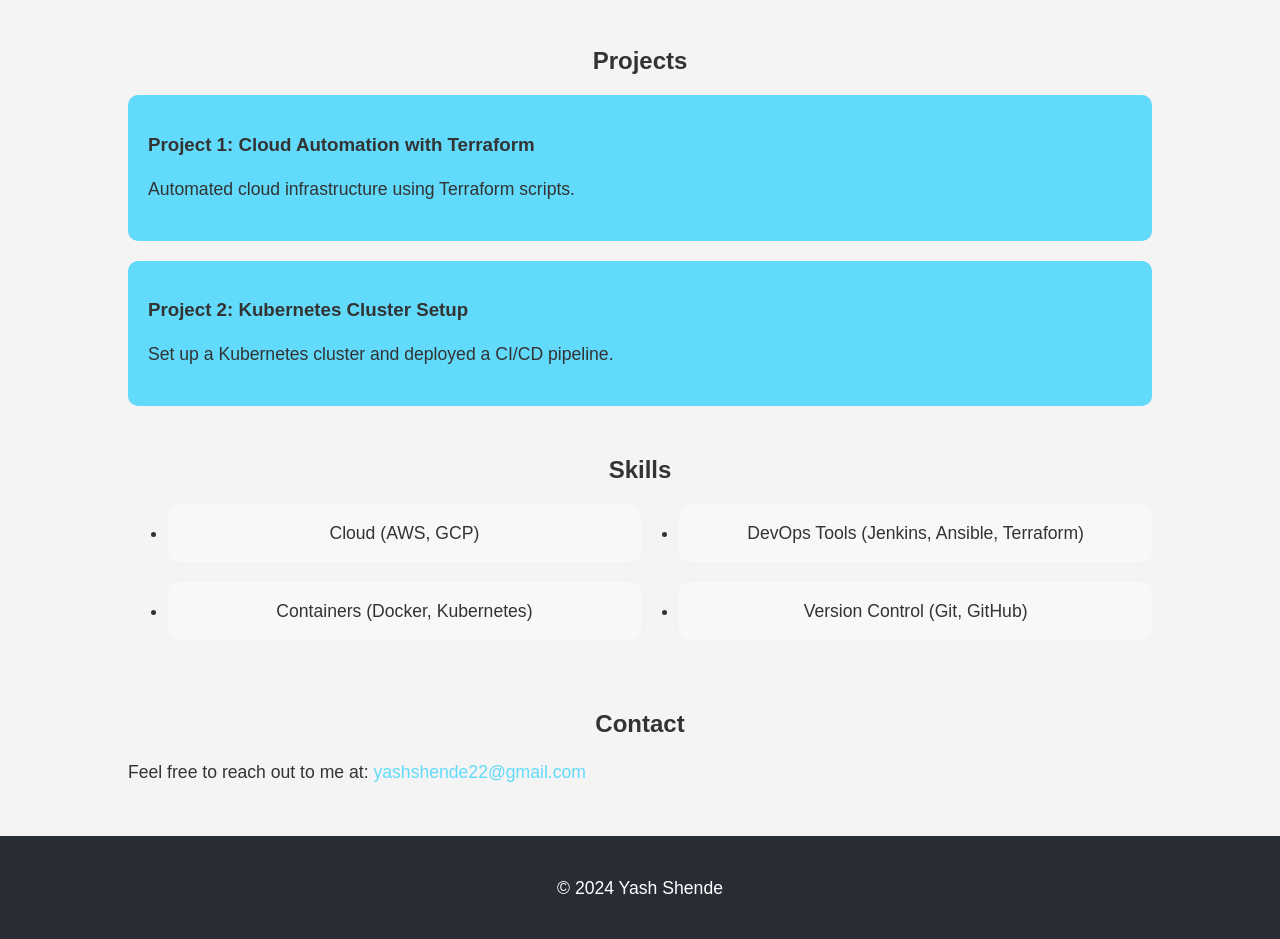
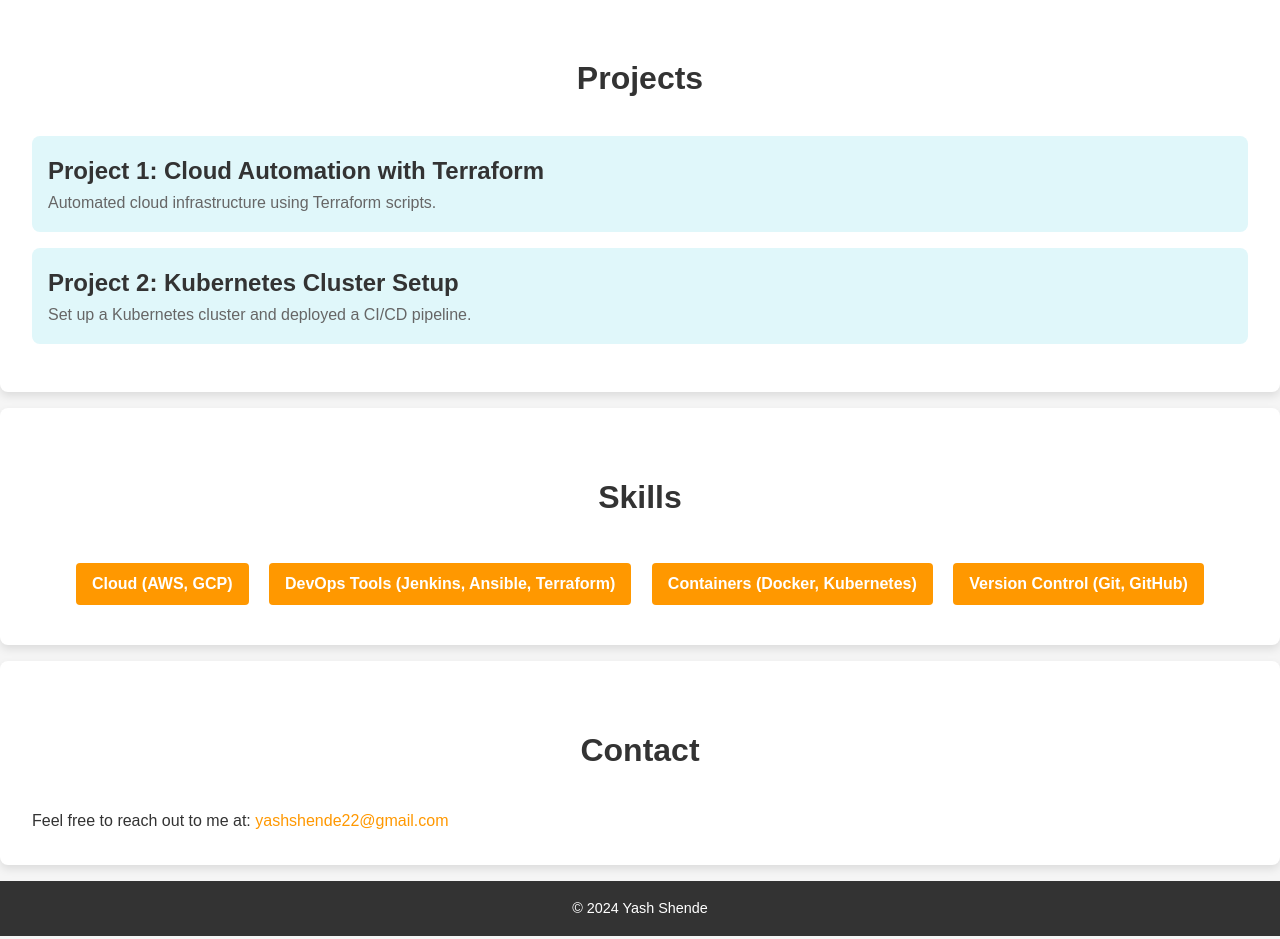
Before and after one commit to Yash-gits/yash-gits.github.io, a plain HTML site: page index.html in a window 1280 px wide. Shown: the part 1504-2443 px from the top of the page. Drawn offline with Linux system fonts and the light colour scheme.

Commit message:
Update styles.css

```diff
--- a/styles.css
+++ b/styles.css
@@ -1,103 +1,116 @@
-body {
-    font-family: 'Arial', sans-serif;
+/* General Reset */
+* {
     margin: 0;
     padding: 0;
-    background-color: #f4f4f4;
+    box-sizing: border-box;
+    font-family: Arial, sans-serif;
+}
+
+/* Body Styling */
+body {
+    background-color: #f5f5f5;
+    color: #333;
+    line-height: 1.6;
+}
+
+/* Header Navigation */
+header {
+    background-color: #333;
+    padding: 1rem 0;
+}
+
+header nav ul {
+    display: flex;
+    justify-content: center;
+    list-style: none;
+}
+
+header nav ul li {
+    margin: 0 1rem;
+}
+
+header nav ul li a {
+    color: #fff;
+    text-decoration: none;
+    font-weight: bold;
+}
+
+header nav ul li a:hover {
+    color: #ff9800;
+}
+
+/* Hero Section */
+#hero {
+    text-align: center;
+    padding: 2rem;
+    background: linear-gradient(rgba(0, 0, 0, 0.5), rgba(0, 0, 0, 0.5)), url('devops-banner.png') center/cover no-repeat;
+    color: #fff;
+}
+
+#hero h1 {
+    font-size: 2.5rem;
+    margin-bottom: 0.5rem;
+}
+
+#hero p {
+    font-size: 1.2rem;
+}
+
+/* Section Titles */
+section h2 {
+    text-align: center;
+    margin: 2rem 0;
+    font-size: 2rem;
     color: #333;
 }
 
-nav ul {
-    list-style: none;
-    padding: 0;
-    margin: 0;
-    display: flex;
-    justify-content: space-around;
-    background-color: #282c34;
+/* About Section */
+#about, #projects, #skills, #contact {
+    padding: 2rem;
+    background-color: #fff;
+    margin: 1rem 0;
+    border-radius: 8px;
+    box-shadow: 0px 4px 8px rgba(0, 0, 0, 0.1);
 }
 
-nav ul li {
-    margin: 0 15px;
+/* Projects Styling */
+.project {
+    background-color: #e0f7fa;
+    padding: 1rem;
+    margin: 1rem 0;
+    border-radius: 8px;
 }
 
-nav ul li a {
-    color: #fff;
-    text-decoration: none;
-    font-size: 1.2em;
+.project h3 {
+    font-size: 1.5rem;
+    color: #333;
 }
 
-nav ul li a:hover {
-    color: #61dafb;
-    transition: color 0.3s;
+.project p {
+    font-size: 1rem;
+    color: #666;
 }
 
-#hero {
-    background-color: #282c34;
-    color: white;
-    padding: 100px 0;
+/* Skills Section */
+#skills ul {
+    list-style-type: none;
+    padding: 0;
     text-align: center;
-    animation: fadeIn 2s;
 }
 
-@keyframes fadeIn {
-    0% { opacity: 0; }
-    100% { opacity: 1; }
+#skills li {
+    display: inline-block;
+    margin: 0.5rem;
+    padding: 0.5rem 1rem;
+    background-color: #ff9800;
+    color: #fff;
+    border-radius: 4px;
+    font-weight: bold;
 }
 
-#about, #projects, #skills, #contact {
-    margin: 50px auto;
-    width: 80%;
-}
-
-h1, h2 {
-    text-align: center;
-    font-weight: 600;
-}
-
-p, ul {
-    font-size: 1.1em;
-    line-height: 1.6;
-}
-
-.project {
-    background-color: #61dafb;
-    padding: 20px;
-    margin: 20px 0;
-    border-radius: 10px;
-    animation: slideUp 1.5s ease;
-}
-
-@keyframes slideUp {
-    from { transform: translateY(100px); opacity: 0; }
-    to { transform: translateY(0); opacity: 1; }
-}
-
-ul li {
-    margin-bottom: 10px;
-}
-
-#skills ul {
-    display: flex;
-    flex-wrap: wrap;
-    justify-content: space-between;
-}
-
-#skills ul li {
-    width: 45%;
-    background-color: #f8f8f8;
-    padding: 15px;
-    margin-bottom: 20px;
-    text-align: center;
-    border-radius: 10px;
-    animation: zoomIn 1s ease;
-}
-
-@keyframes zoomIn {
-    from { transform: scale(0.5); opacity: 0; }
-    to { transform: scale(1); opacity: 1; }
-}
-
+/* Contact Section */
 #contact a {
-    color: #61dafb;
+    color: #ff9800;
     text-decoration: none;
 }
 
@@ -105,21 +118,11 @@ ul li {
     text-decoration: underline;
 }
 
+/* Footer */
 footer {
     text-align: center;
-    padding: 20px;
-    background-color: #282c34;
-    color: white;
+    padding: 1rem;
+    background-color: #333;
+    color: #fff;
+    font-size: 0.9rem;
 }
-
-/* Animation on scroll */
-.animate-on-scroll {
-    opacity: 0;
-    transform: translateY(30px);
-    transition: opacity 0.5s ease-out, transform 0.5s ease-out;
-}
-
-.in-view {
-    opacity: 1;
-    transform: none;
-}
```
